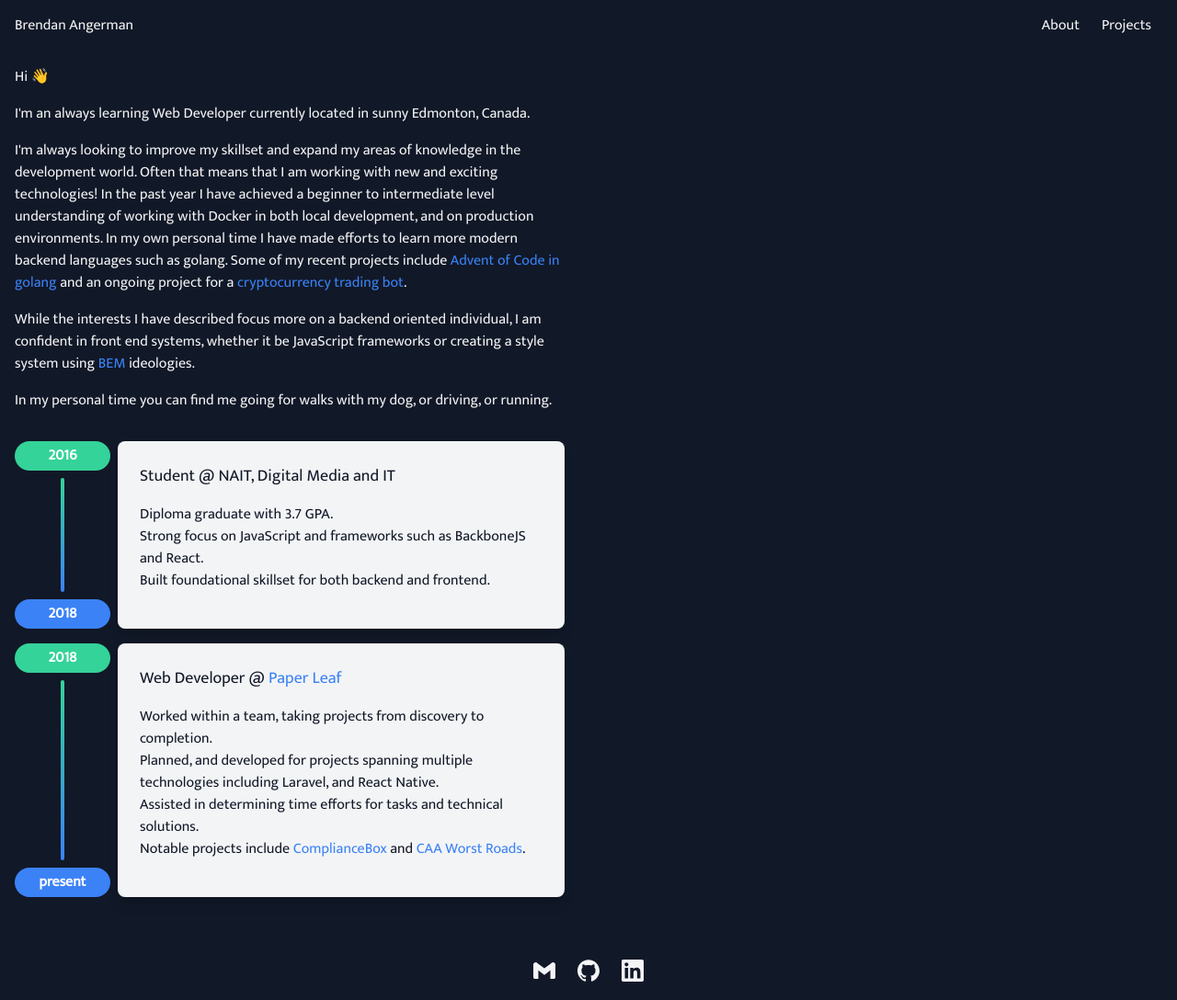
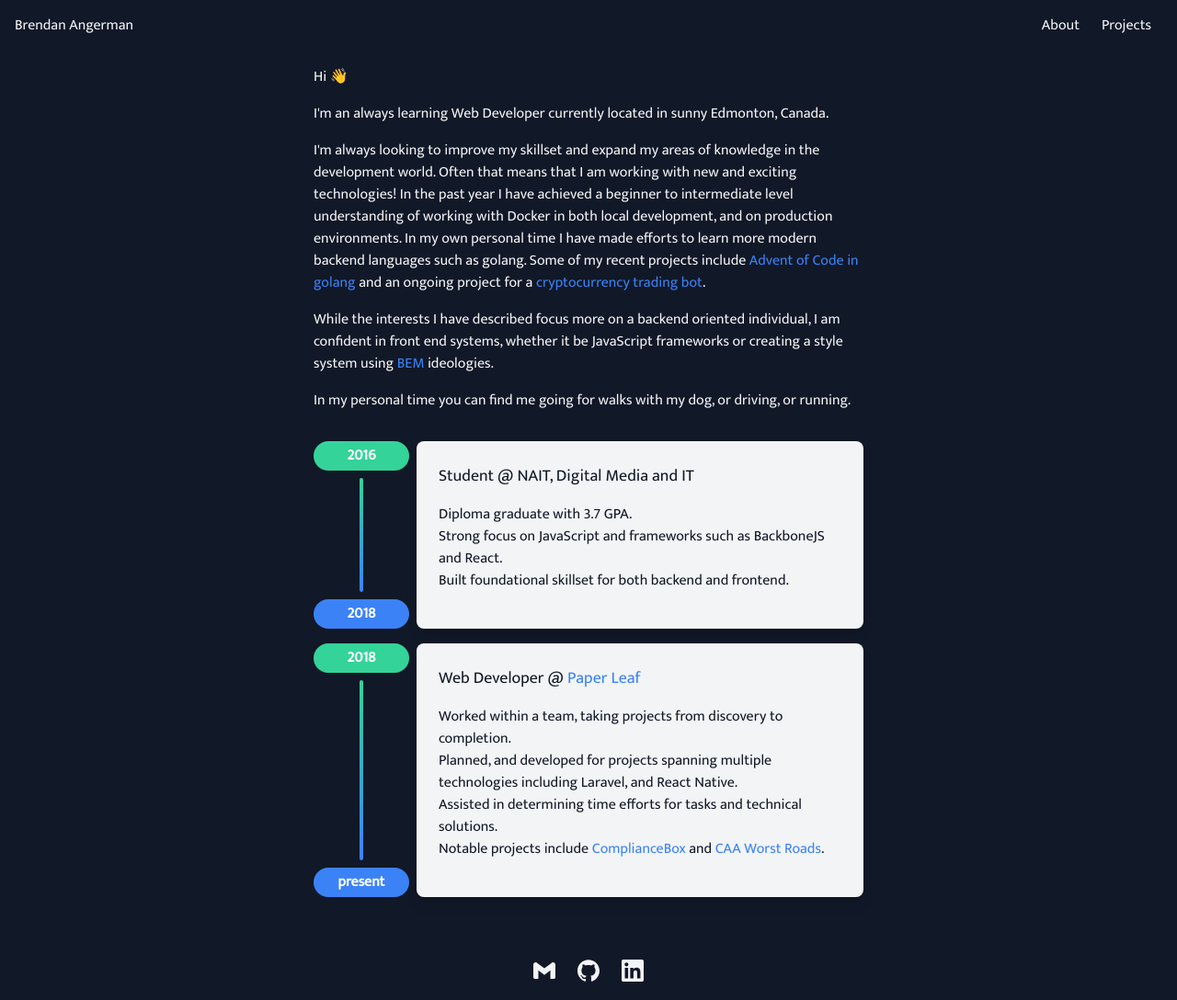
Before and after one commit to bAngerman/bAngerman.github.io, a Jekyll site: the page built from pages/about.md, in a window 1280 px wide. Shown: the whole page at 92% size. Built offline with Jekyll 4.4.1, drawn with Linux system fonts in a browser that asks for light colours; emoji names are drawn with the system emoji font.

Commit message:
Update about.md
mx-auto added

```diff
--- a/pages/about.md
+++ b/pages/about.md
@@ -5,7 +5,7 @@ permalink: /about/
 weight: 3
 ---
 
-<div class="max-w-prose">
+<div class="max-w-prose mx-auto">
     <h4>Hi :wave:</h4>
 
     <h1>I'm an always learning Web Developer currently located in sunny Edmonton, Canada.</h1>
```
